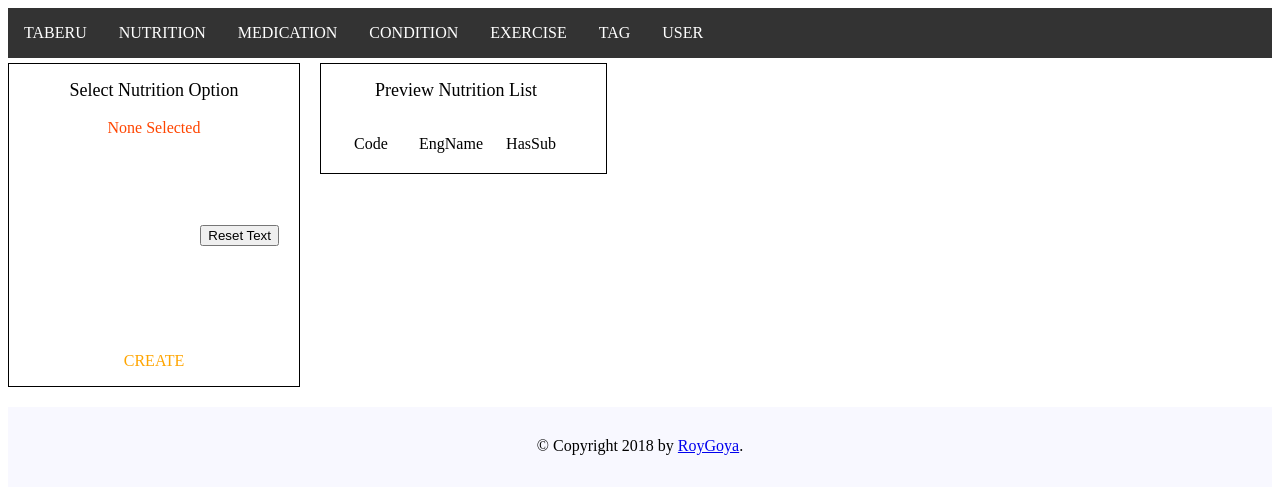
After one commit to RoyGoya/taberu_admin_project01, a Flask app: template taberu_admin/templates/nutrition.html in a window 1280 px wide. The commit adds this page. Shown: the top 494 px of the page. Run offline with Flask 2, Linux system fonts and the light colour scheme; the template is opened without the code that fills it, so the values that code supplies are empty; parts of the project's set-up code (start-up, migrations or seed data) failed here and were passed over; some libraries are stand-ins or nearby versions.

Commit message:
Initial push

```diff
--- a/taberu_admin/forms/nutrition_forms.py
+++ b/taberu_admin/forms/nutrition_forms.py
@@ -60,4 +60,3 @@ class CreateNutritionForm(Form):
     chn_name = StringField(label="Chinese Name", validators=[
         validators.Length(min=2, max=100)
     ])
-    submit = SubmitField("Send")
--- a/taberu_admin/templates/base_layout.html
+++ b/taberu_admin/templates/base_layout.html
@@ -10,7 +10,6 @@
             overflow: hidden;
             background-color: #333333;
         }
-
         div > ul#navbar-ul > li {
             float: left;
         }
@@ -25,6 +24,18 @@
         div > ul#navbar-ul > li > a:hover {
             background-color: #111111;
         }
+        div#content {
+            margin-bottom: 20px;
+        }
+        div#footer {
+            background-color: ghostwhite;
+            min-height: 80px;
+        }
+        p#txt-footer {
+            text-align: center;
+            padding-top: 30px;
+            padding-bottom: 30px;
+        }
         </style>
         <link rel="stylesheet" href="{{ url_for('static', filename='style.css') }}">
         <script src="https://ajax.googleapis.com/ajax/libs/jquery/3.3.1/jquery.min.js"></script>
@@ -36,17 +47,21 @@
   <body>
     <div id="navbar">
         <ul id="navbar-ul">
-            <li><a href="/users">Users</a></li>
-            <li><a href="/contents">Contents</a></li>
-            <li><a href="/models">Models</a></li>
-            <li><a href="/tags">Tags</a></li>
-            <li><a href="/project">Taberu</a></li>
+            <li><a href="/project">TABERU</a></li>
+            <li><a href="/nutrition">NUTRITION</a></li>
+            <li><a href="/medication">MEDICATION</a></li>
+            <li><a href="/condition">CONDITION</a></li>
+            <li><a href="/exercise">EXERCISE</a></li>
+            <li><a href="/tag">TAG</a></li>
+            <li><a href="/user">USER</a></li>
         </ul>
     </div>
     <div id="content">{% block content %}{% endblock %}</div>
     <div id="footer">
       {% block footer %}
-      &copy; Copyright 2017 by <a href="http://domain.invalid/">you</a>.
+          <p id="txt-footer">
+            &copy; Copyright 2018 by <a href="https://github.com/RoyGoya/taberu_admin_project01">RoyGoya</a>.
+          </p>
       {% endblock %}
     </div>
   </body>
--- /dev/null
+++ b/taberu_admin/templates/nutrition.html
@@ -0,0 +1,248 @@
+{% extends "base_layout.html" %}
+{% block title %}Create Nutrition{% endblock %}
+{% block head %}
+  {{ super() }}
+    <style type="text/css">
+        ul#wrap-nt {
+            list-style-type: none;
+            margin: 0;
+            padding: 0;
+            overflow: hidden;
+        }
+
+        {#Selection Field.#}
+        li#box-selection {
+            display: inline-block;
+            float: left;
+            min-width: 250px;
+            border-style: solid;
+            border-width: 1px;
+            padding-left: 20px;
+            padding-right: 20px;
+            margin-top: 5px;
+            margin-left: 0;
+            margin-right: 20px;
+        }
+        div#title-selection {
+            text-align: center;
+            font-size: 18px;
+        }
+        div#selected-item {
+            text-align: center;
+            color: orangered;
+        }
+        div#bt-reset {
+            text-align: right;
+        }
+        p#bt-send {
+            text-align: center;
+            color: orange;
+        }
+        p#bt-send:hover {
+            color: forestgreen;
+        }
+
+        {#Preview Field.#}
+        li#box-preview {
+            display: inline-block;
+            float: left;
+            min-width: 250px;
+            border-style: solid;
+            border-width: 1px;
+            padding-top: 0px;
+            padding-bottom: 10px;
+            padding-left: 10px;
+            padding-right: 25px;
+            margin-top: 5px;
+        }
+        div#title-preview {
+            text-align: center;
+            font-size: 18px;
+        }
+        div#cnt-previtems {
+            text-align: right;
+            color: orangered;
+        }
+
+        {#Section talbe-style#}
+        section#tb-previtems {
+            display: table;
+            text-align: center;
+        }
+        section#tb-previtems > header {
+            display: table-row;
+        }
+        section#tb-previtems > div.tr-previtems {
+            display: table-row;
+        }
+        section#tb-previtems > header > div {
+            display: table-cell;
+            min-width: 80px;
+            padding-bottom: 10px;
+        }
+        section#tb-previtems > div.tr-previtems > div {
+            display: table-cell;
+        }
+
+    </style>
+    <script>
+        // Async Request Functions
+        function getNutritionList(dtPatternVal, ntPattern1Val) {
+            $.ajax({
+                url: "/api/nutrition/nutritionlist",
+                data: {
+                    dtPattern: dtPatternVal,
+                    ntPattern1: ntPattern1Val
+                },
+                type: "GET",
+                dataType: "json"
+            })
+                .done(function ( jsonDataSet ) {
+                    var targetEl = $("div.tr-previtems").empty();
+
+                    // TODO: Refactor Code
+                    for (key in jsonDataSet) {
+                        if (key=='cnt') {
+                            $("div#cnt-previtems").text(jsonDataSet[key]);
+                        } else {
+                            var trDiv = $('<div>'),
+                                tdDivCode = $('<div>').text(key),
+                                tdDivName = $('<div>').text(jsonDataSet[key]);
+                            targetEl.append(trDiv.append(tdDivCode).append(tdDivName))
+                        }
+                    }
+                })
+                .fail(function( xhr, status, errorThrown ) {
+                    alert( "Sorry, there was a problem!" );
+                    console.log( "Error: " + errorThrown );
+                    console.log( "Status: " + status );
+                    console.dir( xhr );
+                })
+                .always(function( xhr, status ) {
+                    console.log( "The request is complete!" );
+                });
+        }
+        function getNTPattern2(ntPattern1Val) {
+            $.ajax({
+                url: "/api/nutrition/getntpattern2",
+                data: {
+                    ntPattern1: ntPattern1Val
+                },
+                type: "GET",
+                dataType: "json"
+            })
+                .done(function ( jsonDataSet ) {
+                    var targetEl = $("ul#nt_pattern2").empty();
+
+                    for (key in jsonDataSet) {
+                        var li = $('<li>'),
+                            input = $('<input>').attr({
+                                name: "nt_pattern2", type: "radio",
+                                value: jsonDataSet[key]}),
+                            label = $('<label>').text(key);
+
+                        targetEl.append(li.append(input).append(label))
+                    }
+                })
+                .fail(function( xhr, status, errorThrown ) {
+                    alert( "Sorry, there was a problem!" );
+                    console.log( "Error: " + errorThrown );
+                    console.log( "Status: " + status );
+                    console.dir( xhr );
+                })
+                .always(function( xhr, status ) {
+                    console.log( "The request is complete!" );
+                });
+        }
+
+        // Selectors
+        // http://learn.jquery.com/using-jquery-core/working-with-selections/
+        $( document ).ready(function () {
+
+            var ulNTPattern1 = $( "ul#nt_pattern1" ),
+                ulDTPattern = $( "ul#dt_pattern");
+
+            function clearInputElsChecked(inputEls) {
+                inputEls.each(function (idx) {
+                    inputEls.eq(idx).prop("checked", false);
+                })
+            }
+
+            ulNTPattern1.find( "li > input" ).on( "click", function () {
+                    console.log( "nt_pattern Successfully Selected!" );
+                    var dtPatternVal = ulDTPattern.find( "input:checked" ).val(),
+                        ntPattern1Val = $(this).val(),
+                        ntInputs = ulNTPattern1.find( "input" );
+                    clearInputElsChecked(ntInputs);
+                    $(this).prop("checked", true);
+                    getNutritionList(dtPatternVal, ntPattern1Val);
+                    getNTPattern2(ntPattern1Val);
+                });
+
+            ulDTPattern.find( "li > input" ).on( "click", function () {
+                    console.log( "dt_pattern Successfully Selected!" );
+                    var dtPatternVal = $(this).val(),
+                        dtInputs = ulDTPattern.find( "input" ),
+                        ntInputs = ulNTPattern1.find( "input" );
+                    clearInputElsChecked(dtInputs);
+                    $(this).prop("checked", true);
+                    clearInputElsChecked(ntInputs);
+                    getNutritionList(dtPatternVal)
+                });
+        })
+    </script>
+{% endblock %}
+{% block content %}
+    <ul id="wrap-nt">
+        <li id="box-selection">
+            <p>
+                <div id="title-selection">Select Nutrition Option</div><br/>
+                <div id="selected-item">None Selected</div>
+            </p>
+            {% from "formhelpers.html" import render_field %}
+            <form method=post>
+                <dl>
+                    {{ render_field(form.dt_pattern) }}<br/>
+                    {{ render_field(form.nt_pattern1) }}<br/>
+                    {{ render_field(form.nt_pattern2) }}<br/>
+                    {{ render_field(form.is_set) }}<br/>
+                    <div id="bt-reset">
+                        <input type="reset" value="Reset Text"/>
+                    </div>
+                    {{ render_field(form.eng_name) }}<br/>
+                    {{ render_field(form.eng_plural) }}<br/>
+                    {{ render_field(form.kor_name) }}<br/>
+                    {{ render_field(form.jpn_name) }}<br/>
+                    {{ render_field(form.chn_name) }}<br/>
+                    <p id="bt-send" >CREATE</p>
+                </dl>
+            </form>
+        </li>
+        <li id="box-preview">
+            <p>
+                <div id="title-preview">Preview Nutrition List</div><br/>
+                <div id="cnt-previtems">{{ pack_cnt|e }}</div>
+            </p>
+            <section id="tb-previtems">
+                <header>
+                    <div>Code</div>
+                    <div>EngName</div>
+                    <div>HasSub</div>
+                </header>
+            {% for nutrition in nutrition_pack %}
+                <div class="tr-previtems">
+                    <div>
+                        {{ nutrition.dt_pattern|e}}{{ nutrition.nt_pattern1|e }}{{ nutrition.nt_pattern2|e }}{{ nutrition.serial|e }}
+                    </div>
+                    <div>{{ nutrition.eng_name|e }}</div>
+                    {% if nutrition.is_set %}
+                        <div style="color: green">True</div>
+                    {% else%}
+                        <div style="color: gainsboro">False</div>
+                    {% endif %}
+                </div>
+            {% endfor %}
+            </section>
+        </li>
+    </ul>
+{% endblock %}
```
Also changed, not shown: taberu_admin/__init__.py (+5 -12 lines), taberu_admin/apis/nutrition_apis.py (+21 -10 lines), taberu_admin/templates/nutrition/create_nutrition.html (+4 -4 lines), taberu_admin/views/nutrition_views.py (+9 -4 lines), taberu_admin/static/img/arrow_down1x.png (added), taberu_admin/static/img/arrow_down2x.png (added), taberu_admin/static/img/arrow_right1x.png (added), taberu_admin/static/img/arrow_right2x.png (added).
